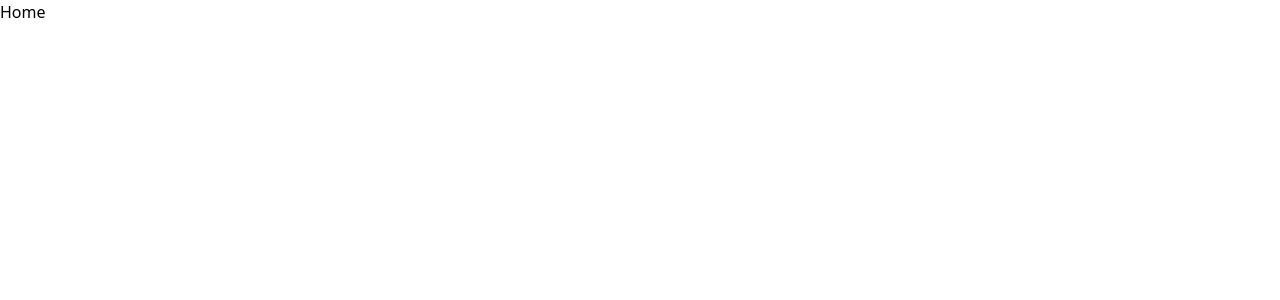
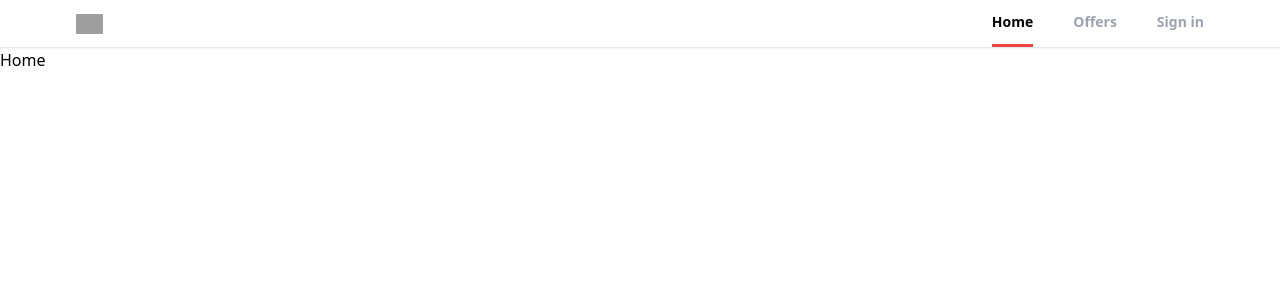
Before and after one commit to yanamak89/realtor-platform-react, a React (Create React App) app: page / in a window 1280 px wide. Shown: the top 300 px of the page. Built offline with nearby package versions, Linux system fonts and the light colour scheme; grey boxes are pictures that could not be loaded.

Commit message:
create the header component

```diff
--- a/src/App.js
+++ b/src/App.js
@@ -5,10 +5,12 @@ import SignIn from "./pages/SignIn";
 import SignUp from "./pages/SignUp";
 import ForgotPassword from "./pages/ForgotPassword";
 import Offers from "./pages/Offers";
+import Header from "./component/Header";
 
 function App() {
   return (
     <BrowserRouter>
+      <Header />
       <Routes>
         <Route path="/" element={<Home />} />
         <Route path="/profile" element={<Profile />} />
--- /dev/null
+++ b/src/component/Header.jsx
@@ -0,0 +1,64 @@
+import React from "react";
+import { useLocation, useNavigate } from "react-router-dom";
+
+export default function Header() {
+  const location = useLocation();
+  const navigate = useNavigate();
+  console.log(location);
+
+  function pathMatchRoute(route) {
+    return route === location.pathname;
+  }
+
+  return (
+    <div className="bg-white border-b shadow-sm sticky top-0 z-50">
+      <header className="flex justify-between items-center px-3 max-w-6xl mx-auto">
+        <div>
+          <img
+            src="https://static.rdc.moveaws.com/images/logos/rdc-logo-default.svg"
+            alt="logo"
+            className="h-5 cursor-pointer"
+            onClick={() => navigate("/")}
+          />
+        </div>
+
+        <div>
+          <ul className="flex space-x-10">
+            <li
+              className={`cursor-pointer py-3 text-sm font-semibold border-b-[3px] ${
+                pathMatchRoute("/")
+                  ? "text-black border-b-red-500"
+                  : "text-gray-400 border-b-transparent"
+              }`}
+              onClick={() => navigate("/")}
+            >
+              Home
+            </li>
+
+            <li
+              className={`cursor-pointer py-3 text-sm font-semibold border-b-[3px] ${
+                pathMatchRoute("/offers")
+                  ? "text-black border-b-red-500"
+                  : "text-gray-400 border-b-transparent"
+              }`}
+              onClick={() => navigate("/offers")}
+            >
+              Offers
+            </li>
+
+            <li
+              className={`cursor-pointer py-3 text-sm font-semibold border-b-[3px] ${
+                pathMatchRoute("/sign-in")
+                  ? "text-black border-b-red-500"
+                  : "text-gray-400 border-b-transparent"
+              }`}
+              onClick={() => navigate("/sign-in")}
+            >
+              Sign in
+            </li>
+          </ul>
+        </div>
+      </header>
+    </div>
+  );
+}
```
